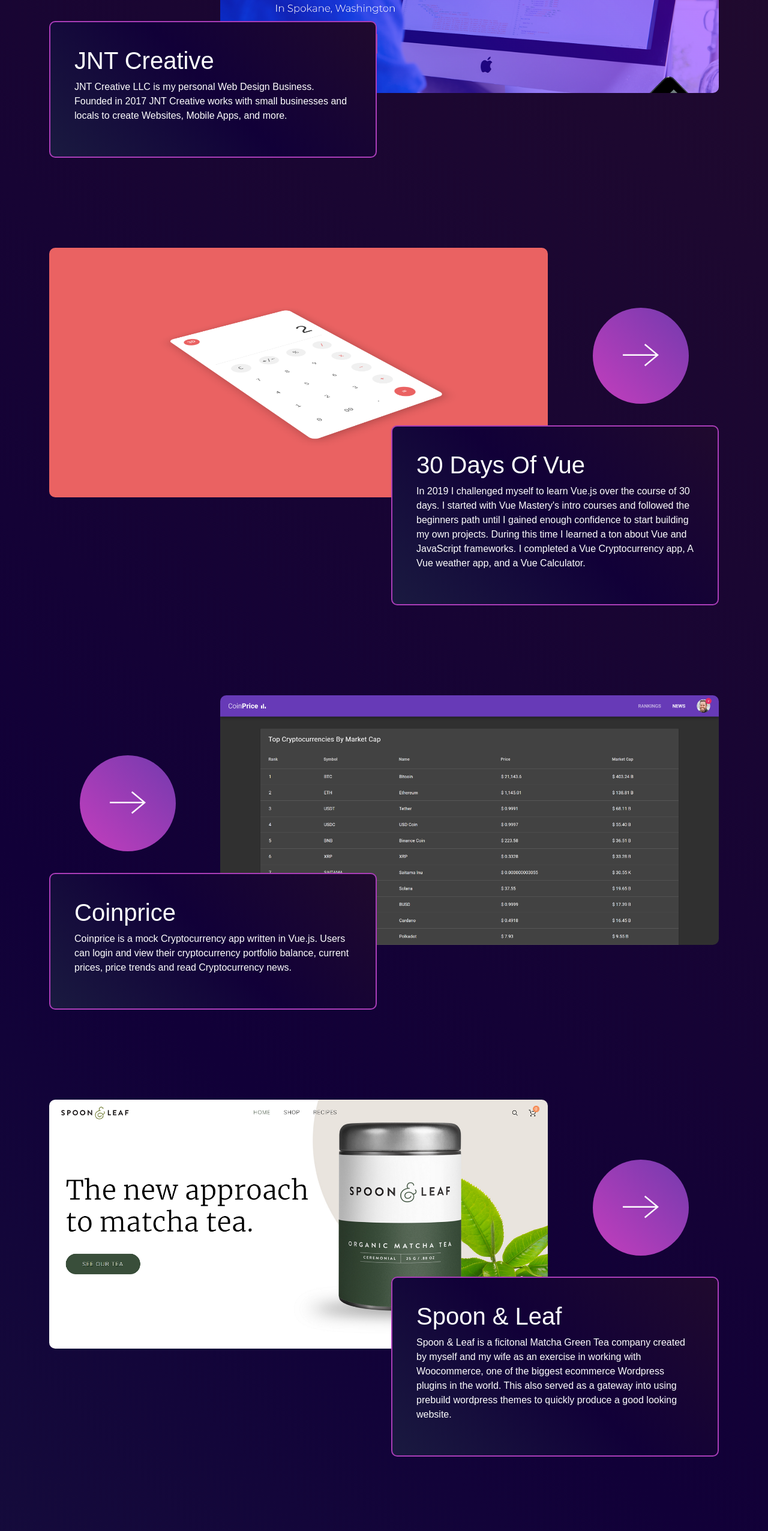
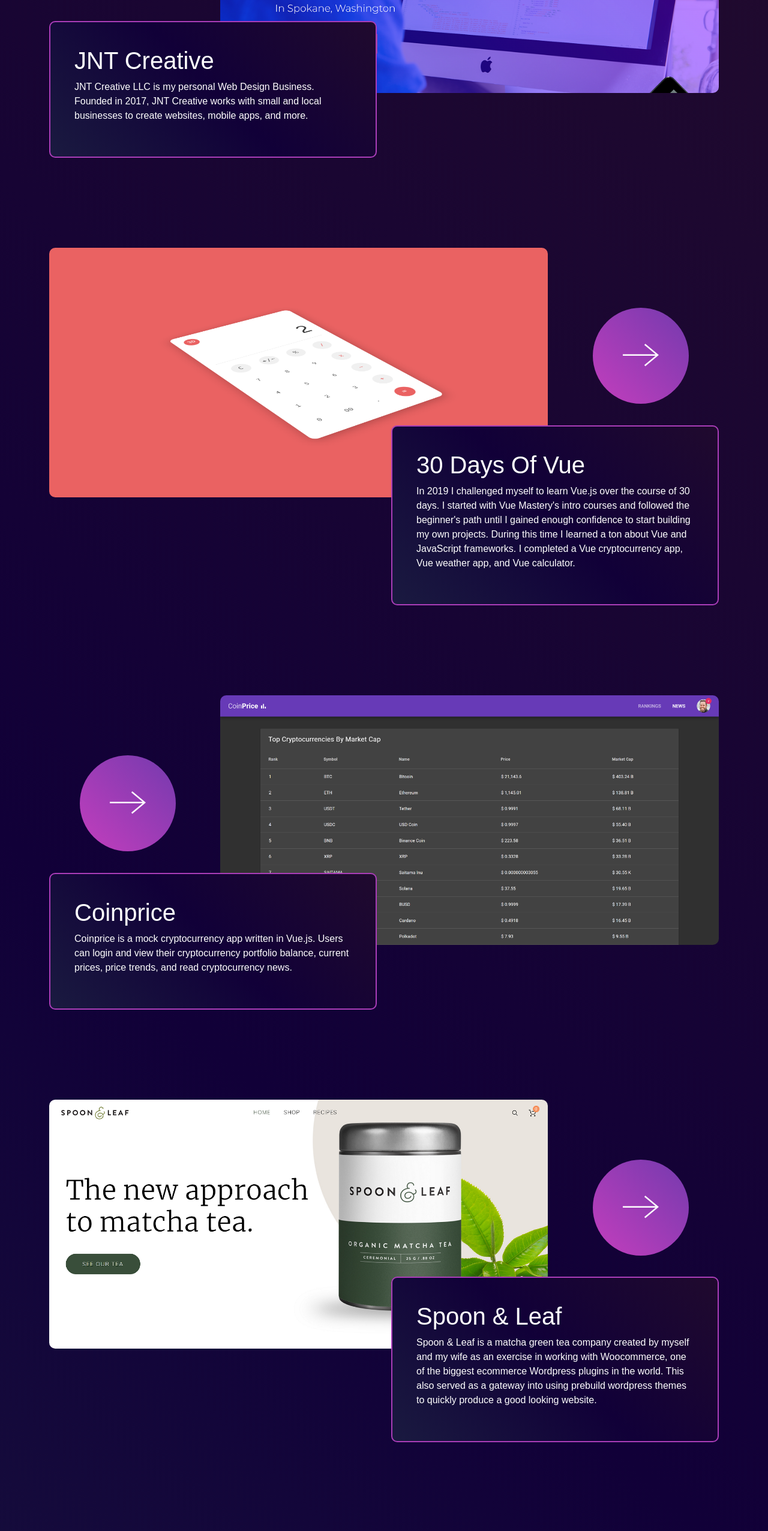
Before and after one commit to gustsu/justin.digital, a React (Create React App) app: page / in a window 1280 px wide. Shown: the part 2860-5412 px from the top of the page at 60% size. Built offline with nearby package versions, Linux system fonts and the light colour scheme; a web font is replaced by a local one.

Commit message:
content updates

```diff
--- a/src/components/ContactForm.js
+++ b/src/components/ContactForm.js
@@ -8,7 +8,7 @@
                 <textarea required name="Message" placeholder="Message"></textarea>
 
                 <div className="btn-container">
-                    <button type="submit">Send It Bro</button>
+                    <button type="submit">Send</button>
                 </div>
 
             </form>
--- a/src/sections/ProjectSection.js
+++ b/src/sections/ProjectSection.js
@@ -24,33 +24,33 @@
               name="JNT Creative"
               image={ProjectImageJNT}
               link="https://www.jntcreative.com"
-              desc="JNT Creative LLC is my personal Web Design Business. Founded in 2017 JNT Creative works with small businesses and locals to create Websites, Mobile Apps, and more."
+              desc="JNT Creative LLC is my personal Web Design Business. Founded in 2017, JNT Creative works with small and local businesses to create websites, mobile apps, and more."
               reverse
             />
             <Project
               name="30 Days Of Vue"
               image={ProjectImageThirtyDaysOfVue}
               link="https://github.com/gustsu/30-days-of-vue"
-              desc="In 2019 I challenged myself to learn Vue.js over the course of 30 days. I started with Vue Mastery's intro courses and followed the beginners path until I gained enough confidence to start building my own projects. During this time I learned a ton about Vue and JavaScript frameworks. I completed a Vue Cryptocurrency app, A Vue weather app, and a Vue Calculator."
+              desc="In 2019 I challenged myself to learn Vue.js over the course of 30 days. I started with Vue Mastery's intro courses and followed the beginner's path until I gained enough confidence to start building my own projects. During this time I learned a ton about Vue and JavaScript frameworks. I completed a Vue cryptocurrency app, Vue weather app, and Vue calculator."
             />
             <Project
               name="Coinprice"
               image={ProjectImageCoinprice}
               link="https://coinprice.netlify.app/"
-              desc="Coinprice is a mock Cryptocurrency app written in Vue.js. Users can login and view their cryptocurrency portfolio balance, current prices, price trends and read Cryptocurrency news."
+              desc="Coinprice is a mock cryptocurrency app written in Vue.js. Users can login and view their cryptocurrency portfolio balance, current prices, price trends, and read cryptocurrency news."
               reverse
             />
             <Project
               name="Spoon &amp; Leaf"
               image={ProjectImageSpoonAndLeaf}
               link="https://www.spoonandleaf.com"
-              desc="Spoon &amp; Leaf is a ficitonal Matcha Green Tea company created by myself and my wife as an exercise in working with Woocommerce, one of the biggest ecommerce Wordpress plugins in the world. This also served as a gateway into using prebuild wordpress themes to quickly produce a good looking website."
+              desc="Spoon &amp; Leaf is a matcha green tea company created by myself and my wife as an exercise in working with Woocommerce, one of the biggest ecommerce Wordpress plugins in the world. This also served as a gateway into using prebuild wordpress themes to quickly produce a good looking website."
             />
             <Project
               name="Ralph Tew Art"
               image={ProjectImageRalphTewArt}
               link="https://www.ralphtewart.com"
-              desc="Ralph Tew Art is a Shopify site I created for my father. The site showcases his Art and allows him to easily sell art, keep an eye on analytics, modify prices, and much more without needing any coding skills."
+              desc="Ralph Tew Art is a Shopify site I created for my father. The site showcases his art and allows him to easily sell art, keep an eye on analytics, modify prices, and much more without needing any coding skills."
               reverse
             />
         </Container>
```
Also changed, not shown: 1 other file (tests, documents, lock files or other folders).
